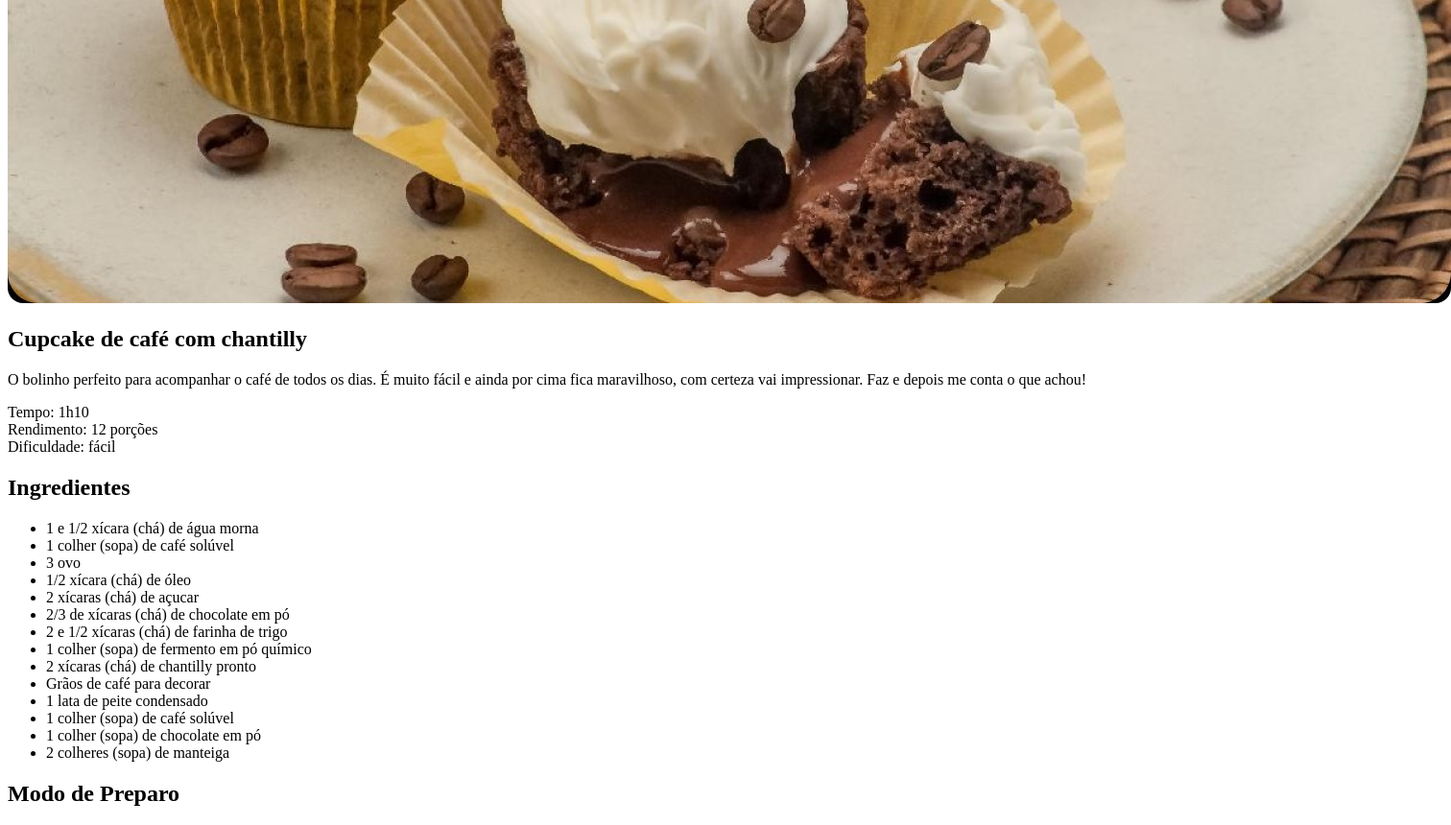
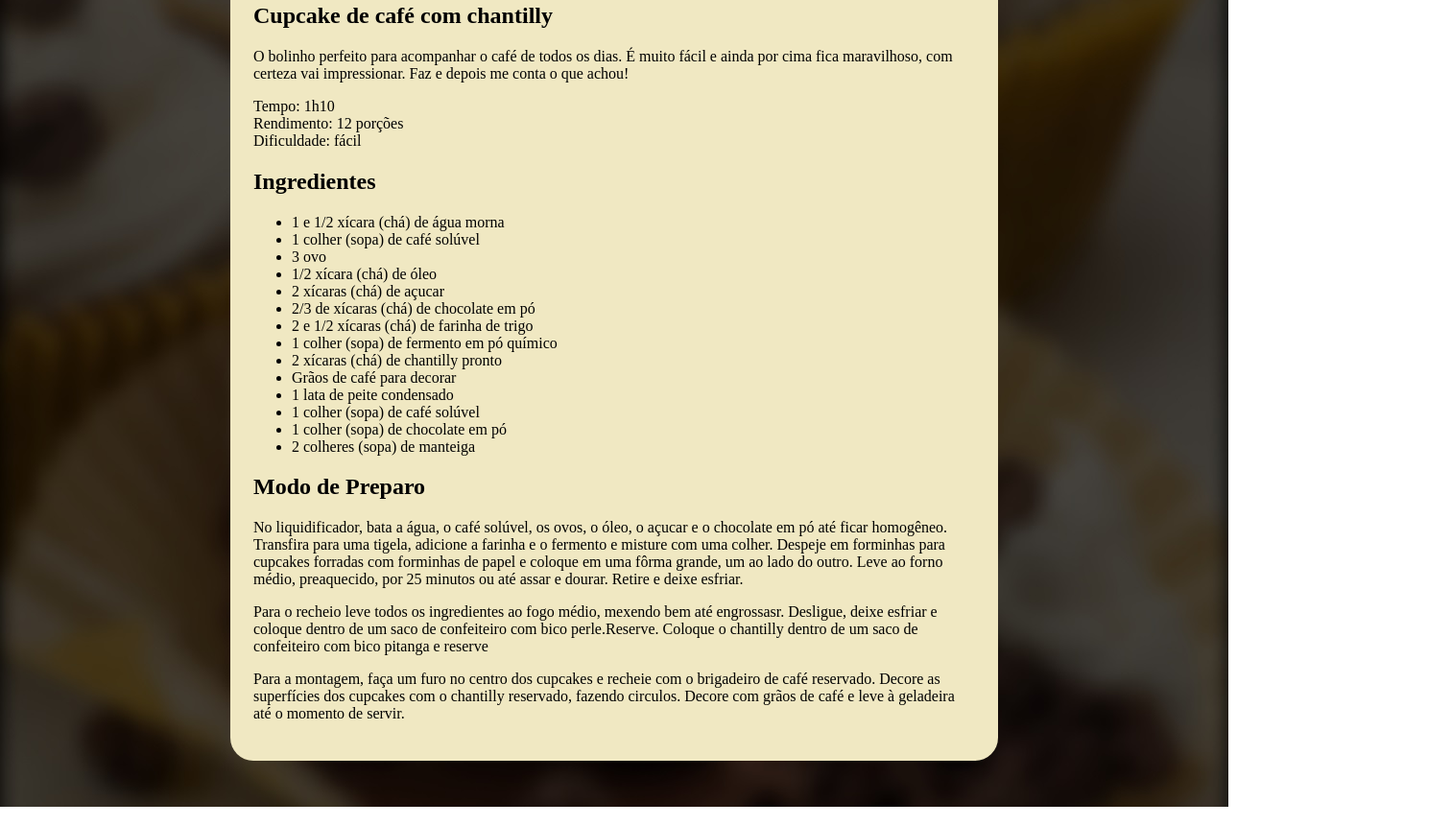
Before and after one commit to fagnercmalheiros/aula4, a plain HTML site: page index.html in a window 1280 px wide. Shown: the part 492-1352 px from the top of the page at 96% size, 1512 px wide, since content can reach past the window. Drawn offline with Linux system fonts and the light colour scheme.

Commit message:
ajuste inicial css

```diff
--- a/index.html
+++ b/index.html
@@ -7,7 +7,7 @@
     <link rel="stylesheet" href="styles.css"/>
 </head>
 <body>
-   <div>
+   <div id="page">
     <img src="./assets/main-image.jpg">
     <main>
      <section id="#about">
@@ -42,6 +42,25 @@
      </section>
      <section id="#preparation">
          <h2>Modo de Preparo</h2>
+         <p>No liquidificador, bata a água, o café solúvel, os ovos, o óleo,
+            o açucar e o chocolate em pó até ficar homogêneo. Transfira para
+            uma tigela, adicione a farinha e o fermento e misture com uma colher.
+            Despeje em forminhas para cupcakes forradas com forminhas de papel e
+            coloque em uma fôrma grande, um ao lado do outro. Leve ao forno médio,
+            preaquecido, por 25 minutos ou até assar e dourar. Retire e deixe esfriar.
+
+         </p>
+         <p>Para o recheio leve todos os ingredientes ao fogo médio,
+            mexendo bem até engrossasr. Desligue, deixe esfriar e coloque dentro
+            de um saco de confeiteiro com bico perle.Reserve.
+            Coloque o chantilly dentro de um saco de confeiteiro com bico pitanga
+            e reserve
+         </p>
+         <p>Para a montagem, faça um furo no centro dos cupcakes e recheie com o
+            brigadeiro de café reservado. Decore as superfícies dos cupcakes com o
+            chantilly reservado, fazendo circulos. Decore com grãos de café e leve à
+            geladeira até o momento de servir.
+         </p>
      </section>
 
     </main>
--- a/styles.css
+++ b/styles.css
@@ -1,3 +1,18 @@
+body{
+    background-image: url(assets/bg.jpg);
+    background-repeat: no-repeat;
+}
+#page{
+   box-sizing: border-box;
+   width: 800px;
+   padding: 24px  ;
+   background-color: #f0e8c2;
+   border-radius: 24px;
+   margin: 48px auto;
+}
+
+
 img{
     border-radius: 16px;
+    width: 750px;
 }
```
